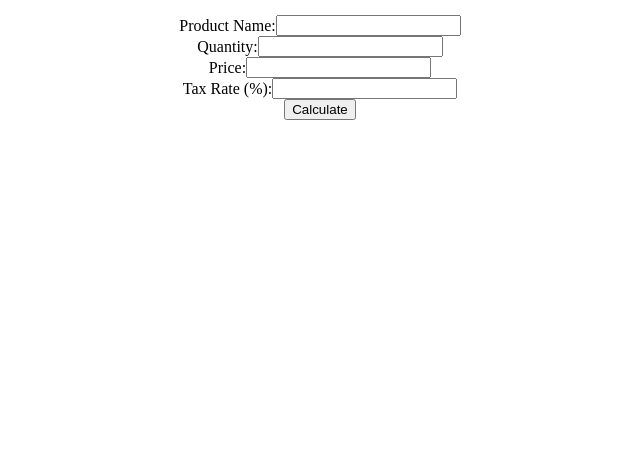
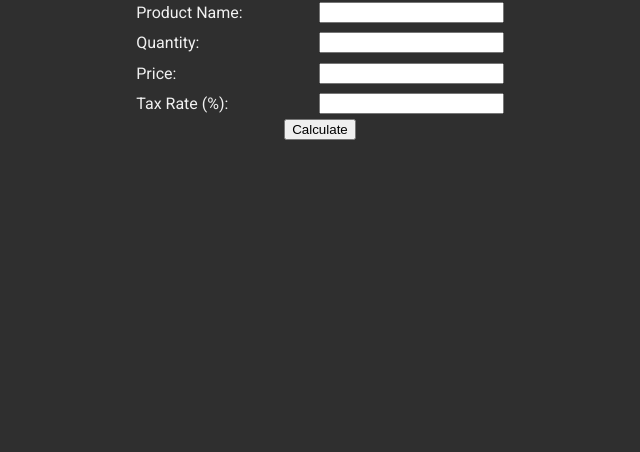
Before and after one commit to webmsgr/simple_sales_tax_calculator, a website built with Vite: page index.html in a window 1280 px wide. Shown: the part 364-816 px from the top of the page, without its empty margins (320-960 px from the left). Built offline with nearby package versions, Linux system fonts and the light colour scheme.

Commit message:
styling with sass

```diff
--- a/index.html
+++ b/index.html
@@ -4,7 +4,7 @@
     <meta charset="UTF-8">
     <meta name="viewport" content="width=device-width, initial-scale=1.0">
     <title>Simple Sales Tax Calculator</title>
-    <link rel="stylesheet" href="src/style.css">
+    <link rel="stylesheet" href="src/style.scss">
     <script src="src/index.ts" async></script>
 </head>
 <body>
@@ -13,23 +13,23 @@
         <div class="form-inline">
             <label for="name">Product Name:</label>
             <input type="text" id="name">
-            <span class="error" id="nameError"></span>
         </div>
+        <span class="error" id="nameError"></span>
         <div class="form-inline">
             <label for="quantity">Quantity:</label>
             <input type="text" id="quantity">
-            <span class="error" id="quantityError"></span>
         </div>
+        <span class="error" id="quantityError"></span>
         <div class="form-inline">
             <label for="price">Price:</label>
             <input type="text" id="price">
-            <span class="error" id="priceError"></span>
         </div>
+        <span class="error" id="priceError"></span>
         <div class="form-inline">
             <label for="tax">Tax Rate (%):</label>
             <input type="text" id="tax">
-            <span class="error" id="taxError"></span>
         </div>
+        <span class="error" id="taxError"></span>
         <button type="submit">Calculate</button>
         <p id="result"></p>
     </form>
--- a/package.json
+++ b/package.json
@@ -8,7 +8,8 @@
   },
   "keywords": [],
   "author": "wackery",
-  "dependencies": {
+  "devDependencies": {
+    "sass": "^1.76.0",
     "vite": "^5.2.10"
   }
 }
--- /dev/null
+++ b/src/style.scss
@@ -0,0 +1,34 @@
+@import url('https://fonts.googleapis.com/css2?family=Roboto:ital,wght@0,400;0,700;1,400;1,700&display=swap');
+
+body {
+    background-color: #2f2f2f;
+    color: #f1f1f1;
+    font-family: 'Roboto', system-ui, -apple-system, BlinkMacSystemFont, 'Segoe UI', Oxygen, Ubuntu, Cantarell, 'Open Sans', 'Helvetica Neue', sans-serif;
+}
+
+.error {
+    color: red;
+    font-weight: bold;
+}
+
+
+#mainform {
+    display: flex;
+    flex-direction: column;
+    align-items: center;
+    justify-content: center;
+    height: 100vh;
+    width: fit-content;
+    margin: auto;
+}
+
+.form-inline {
+    display: flex;
+    align-items: center;
+    justify-content: space-between;
+    width: 100%;
+    & > * {
+        margin: 0 1rem;
+    }
+    margin: 0.3em 0;
+}
```
Also changed, not shown: pnpm-lock.yaml, src/style.css (deleted).
